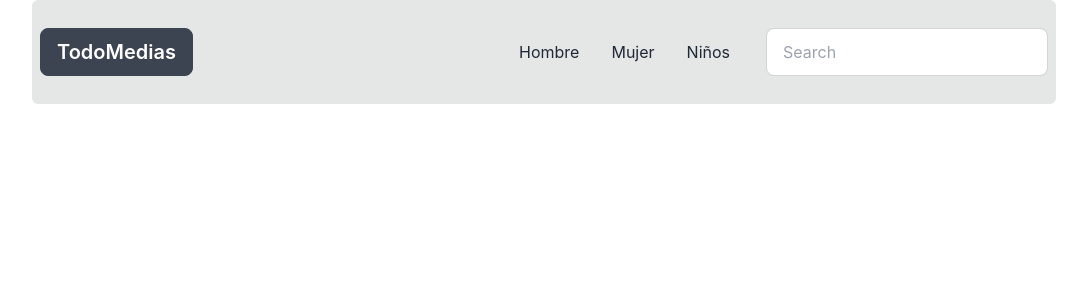
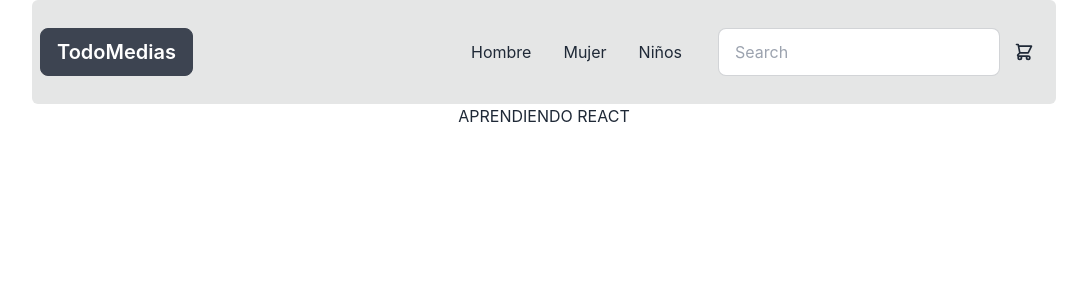
Before and after one commit to TinMon11/mondino-app, a React (Create React App) app: page / in a window 1280 px wide. Shown: the top 300 px of the page, without its empty margins (96-1183 px from the left). Built offline with nearby package versions, Linux system fonts and the light colour scheme.

Commit message:
Se agrega CartWidget y ItemListContainer

```diff
--- a/src/App.js
+++ b/src/App.js
@@ -1,34 +1,13 @@
-import logo from "./logo.svg";
 import "./App.css";
+import NavBar from "./NavBar.js";
+import ItemListContainer from "./ItemListContainer";
+
 
 function App() {
   return (
-    <div class="navbar bg-base-300 rounded-md w-4/5 mx-auto	">
-      <div class="flex-1">
-        <a class="btn normal-case text-xl">TodoMedias</a>
-      </div>
-      <div class="flex-none">
-        <ul class="menu menu-horizontal p-5">
-          <li>
-            <a>Hombre</a>
-          </li>
-          <li>
-            <a>Mujer</a>
-          </li>
-          <li>
-            <a>Niños</a>
-          </li>
-        </ul>
-        <div class="form-control">
-          <input
-            type="text"
-            placeholder="Search"
-            class="input input-bordered"
-          />
-        </div>
-      </div>
+    <div className="App">
+      <NavBar/>
+      <ItemListContainer greeting={"APRENDIENDO REACT"}/>
     </div>
-  );
-}
-
+  )}
 export default App;
--- /dev/null
+++ b/src/CartWidget.js
@@ -0,0 +1,16 @@
+const CartWidget = () => {
+
+    return (
+        <div class="flex-none">
+        <div class="dropdown dropdown-end">
+        <label tabindex="0" class="btn btn-ghost btn-circle">
+            <div class="indicator">
+            <svg xmlns="http://www.w3.org/2000/svg" class="h-5 w-5" fill="none" viewBox="0 0 24 24" stroke="currentColor"><path stroke-linecap="round" stroke-linejoin="round" stroke-width="2" d="M3 3h2l.4 2M7 13h10l4-8H5.4M7 13L5.4 5M7 13l-2.293 2.293c-.63.63-.184 1.707.707 1.707H17m0 0a2 2 0 100 4 2 2 0 000-4zm-8 2a2 2 0 11-4 0 2 2 0 014 0z" /></svg>
+            </div>
+        </label>
+        </div>
+        </div>
+    )
+}
+
+export default CartWidget;
--- /dev/null
+++ b/src/ItemListContainer.js
@@ -0,0 +1,6 @@
+const ItemListContainer = ({ greeting }) => {
+
+    return <div>{greeting}</div>
+}
+
+export default ItemListContainer;
--- /dev/null
+++ b/src/NavBar.js
@@ -0,0 +1,27 @@
+import CartWidget from "./CartWidget";
+
+const NavBar = () => {
+    return (
+        <div class="navbar bg-base-300 rounded-md w-4/5 mx-auto	">
+          <div class="flex-1">
+            <a class="btn normal-case text-xl">TodoMedias</a>
+          </div>
+          <div class="flex-none">
+            <ul class="menu menu-horizontal p-5">
+              <li><a>Hombre</a></li>
+              <li><a>Mujer</a></li>
+              <li><a>Niños</a></li>
+            </ul>
+            <div class="form-control">
+              <input
+                type="text"
+                placeholder="Search"
+                class="input input-bordered"
+              />
+            </div>
+            <CartWidget/>
+          </div>
+    </div>
+      ) }
+
+export default NavBar;
```
